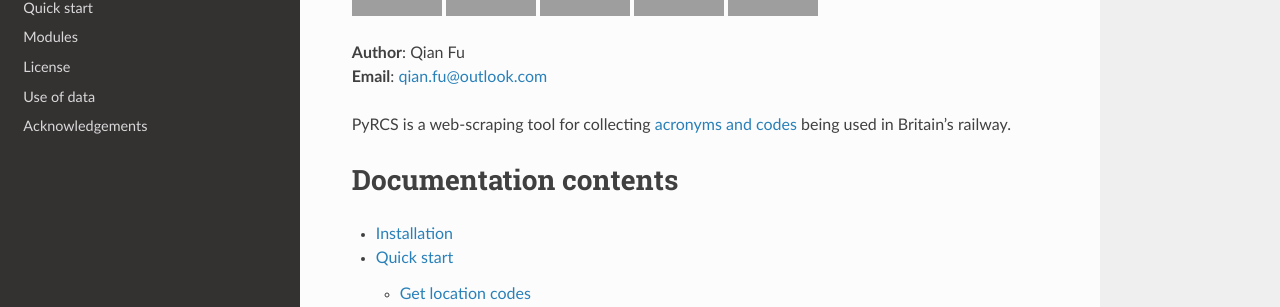
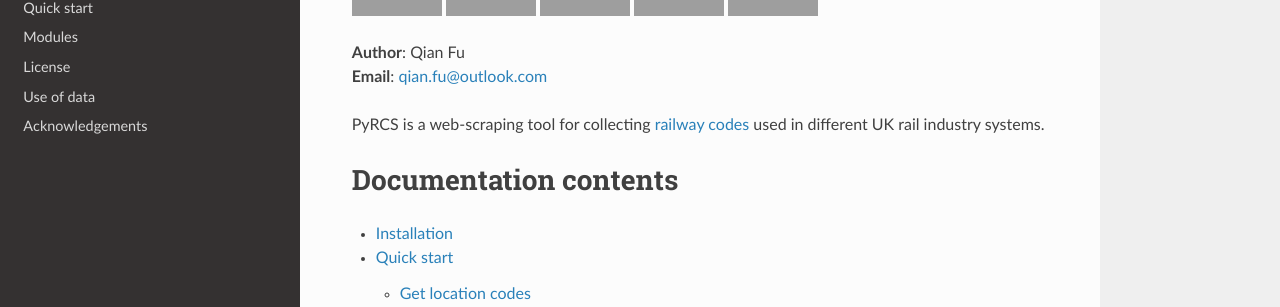
Before and after one commit to mikeqfu/pyrcs, a Sphinx documentation site: the page built from docs/source/index.rst, in a window 1280 px wide and 1095 px high. Shown: the part 167-474 px from the top of the window. Built offline with Sphinx 7.4.7 and the Read the Docs theme 2.0.0, drawn with Linux system fonts in a browser that asks for light colours; grey boxes are pictures that could not be loaded.

Commit message:
updated index.rst

```diff
--- a/docs/source/index.rst
+++ b/docs/source/index.rst
@@ -20,7 +20,7 @@ PyRCS
 | **Author**: Qian Fu
 | **Email**: qian.fu@outlook.com
 
-PyRCS is a web-scraping tool for collecting `acronyms and codes <http://www.railwaycodes.org.uk/>`_ being used in Britain's railway.
+PyRCS is a web-scraping tool for collecting `railway codes <http://www.railwaycodes.org.uk/>`_ used in different UK rail industry systems.
 
 ######################
 Documentation contents
```
